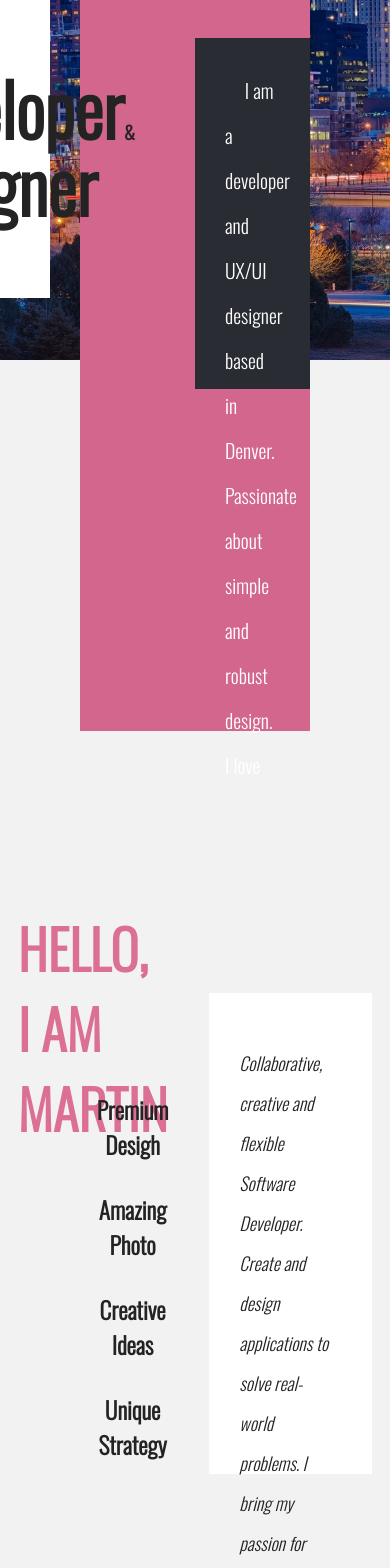
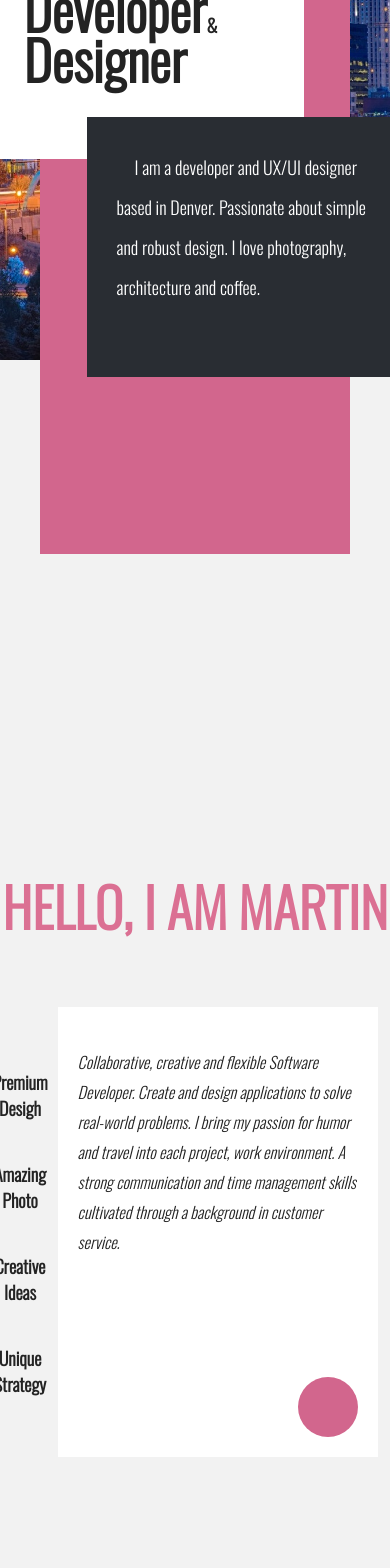
Before and after one commit to martinstojmenovski/Portfolio, a React (Create React App) app: page / in a window 390 px wide. Shown: the part 400-1968 px from the top of the page. Built offline with nearby package versions, Linux system fonts and the light colour scheme.

Commit message:
Media query max 480px.

```diff
--- a/src/Components/About.js
+++ b/src/Components/About.js
@@ -6,7 +6,8 @@ function About({ about }) {
       <div ref={about} className="about">
 
         <div><h1 className='hello'>HELLO, <br/> I AM MARTIN</h1></div>
-            <div><ul>
+        <div className='container10'><h1>HELLO, I AM MARTIN</h1></div>
+            <div className='container20'><ul>
               <li>Premium Desigh</li>
               <li>Amazing Photo</li>
               <li>Creative Ideas</li>
--- a/src/Components/Home.css
+++ b/src/Components/Home.css
@@ -76,15 +76,28 @@
 
 @media screen and (max-width: 768px) {
   .brand-statement {
-    width: 200px;
-    right: 100%;
+    width: 310px;
+    right: 15%;
+    top:5vh;
 
   }
   .front-layout {
-    width: 50%;
-    height: 40%;
-    left: 50%;
-    top: -20%;
+    width: 100%;
+    height: 35%;
+    left: 15%;
+    top:0;
+  }
+  .spine {
+    width: 310px;
+    height: 110%;
+    top: 15vh;
+  }
+  .brand-statement h1 {
+    font-size: 3em;
+  }
+  .front-layout .statement {
+    font-size: 1rem;
+    line-height: 40px;
   }
 }
 
--- a/src/Components/Project.js
+++ b/src/Components/Project.js
@@ -32,7 +32,7 @@ function Project({ project }) {
   const project3 = (<div className="container3">
     <div className="project3">
       <h3>Marvel</h3>
-           <p style={{ lineHeight: '28px', fontStyle: 'italic'  }} >Interactive application allows you to read the description
+      <p style={{ lineHeight: '28px', fontStyle: 'italic' }} >Interactive application allows you to read the description
         of the given character by selecting it. Built into React using third-party APIs.</p>
       <p style={{ textDecoration: 'underline' }}>MORE</p>
     </div>
@@ -41,7 +41,7 @@ const project3 = (<div className="container3">
   const project4 = (<div className="container4">
     <div className="project4">
       <h3>Portfolio</h3>
-           <p style={{ lineHeight: '28px', fontStyle: 'italic'  }}>The portfolio website is my first project created
+      <p style={{ lineHeight: '28px', fontStyle: 'italic' }}>The portfolio website is my first project created
         to represent myself online. Technologies used for this website: HTML, CSS and jQuery.</p>
       <p style={{ textDecoration: 'underline' }}>MORE</p>
     </div>
--- a/src/Components/about.css
+++ b/src/Components/about.css
@@ -12,7 +12,7 @@
     top: 10vh;
     text-align: left;
     color: palevioletred;
-    left:30px;
+    /* left:30px; */
 }
 
 .about ul {
@@ -59,6 +59,9 @@
     width: 100%;
     background-color: #d2668d;
 }
+.container10{
+    display: none;
+}
 
 
 @media screen and (max-width: 1200px) {
@@ -102,7 +105,56 @@
     }
 }
 
-@media screen and (max-width: 768px) {}
+@media screen and (max-width: 768px) {
+    .about {
+        display: grid;
+        grid-template-columns: 1fr 1fr 1fr;
+        grid-template-rows: 1fr 1fr 1fr;
+    }
+    .container10{
+        display: block;
+        grid-column: 1 / span 4;
+        grid-row: 1 / 2;
+    }
+    .container20{
+        display: grid;
+        grid-column: 1 / 2;
+        grid-row: 2 / span 4;
+    }
+    .aboutme{
+        grid-column: 2 / span 4;
+        grid-row: 2 / span 4;
+    }
+
+    .about .hello {
+        display: none;
+    }
+    .container10 h1{
+        top:10vh;
+        text-align: center;
+    }
+    .about ul {
+        top:0;
+        right: 0;
+        padding: 0 40px 0 10px;
+    }
+
+    .about .aboutme {
+        padding: 40px 20px 20px 20px;
+        width: 320px;
+        height: 450px;
+        top: -5vh;
+    }
+    .about ul li {
+        font-size: 1rem;
+        padding: 20px 0;
+    }
+    .about p {
+        line-height: 30px;
+        font-size: 0.9rem;
+    }
+
+}
 
 @media screen and (max-width: 480px) {}
 
--- a/src/Components/project.css
+++ b/src/Components/project.css
@@ -220,7 +220,6 @@
   }
 
    .descriptions h1 {
-
     width: 200px;
 
   }
--- a/src/Components/skills.css
+++ b/src/Components/skills.css
@@ -13,7 +13,7 @@ main h1 {
     position: relative;
     top: 10vh;
     text-align: left;
-    left: 30px;
+    padding: 30px;
 }
 
 main .last-words {
@@ -123,7 +123,6 @@ main a:hover::after {
 
     main .last-words {
         padding: 50px 30px 30px 30px;
-
         width: 400px;
         height: 400px;
     }
@@ -147,15 +146,41 @@ main a:hover::after {
     main {
         display: block;
     }
+    main h1 {
+        top:4vh;
+        font-size: 4rem;
+    }
     .big-dot {
         margin:1px;
-        width: 300px;
+        width: 350px;
+        height: 350px;
+        left: 30px;
+        top:0;
+    }
+    main div ul {
+        top: -40vh;
+        text-align: right;
+
+
+    }
+    main .last-words {
+        top: -28vh;
+        left: 0;
+        padding: 50px 30px 30px 30px;
+        width: 400px;
         height: 300px;
-        left: 0;
+        margin: auto;
+        background-color: transparent;
     }
-    main h1 {
-        font-size: 3rem;
-        left: 0;
+    main ul li {
+        padding: 10px 0;
+        font-size: 1.5rem;
+    }
+    .last-words p {
+        line-height: 40px;
+        font-size: 1.1rem;
+        font-style: italic;
+        color: rgb(230, 230, 230);
     }
 
 }
```
Lines whose indentation alone changed are shown as unchanged.
